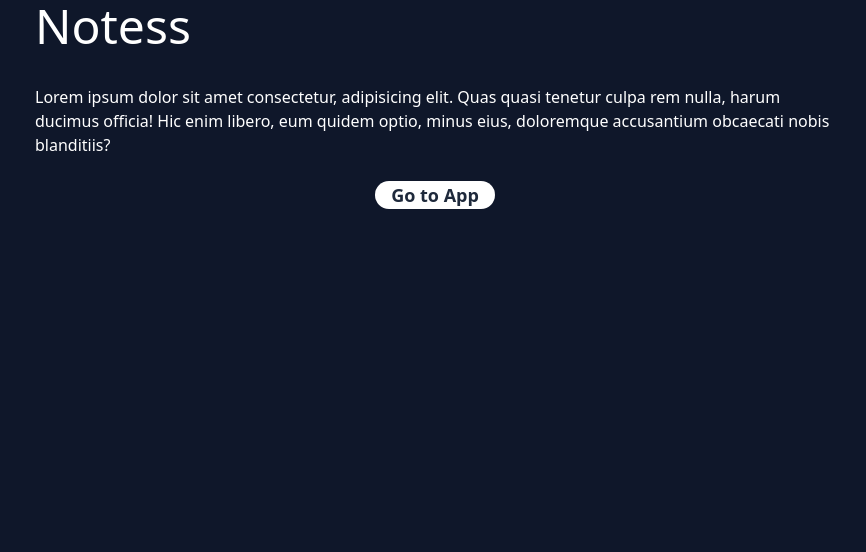
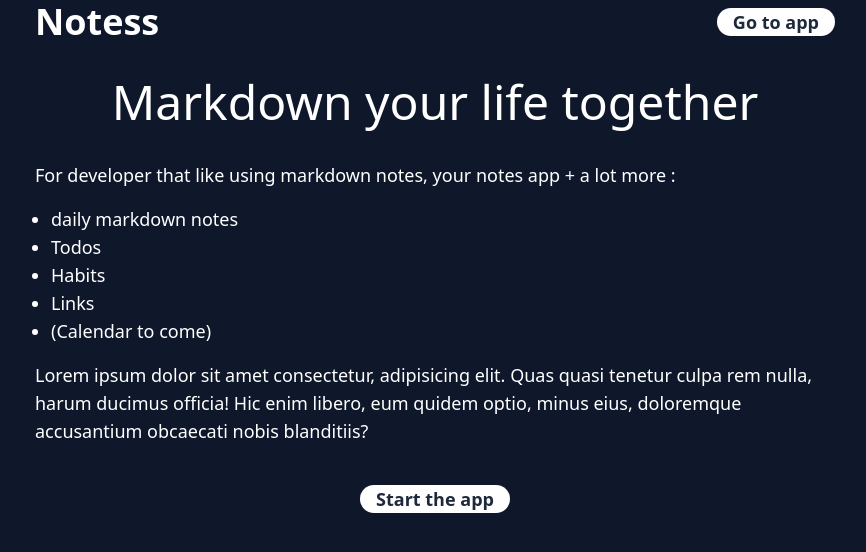
Before and after one commit to Britnell/Notesss, an Astro site: page / in a window 1280 px wide. Shown: the whole page, without its empty margins (205-1071 px from the left). Built offline with nearby package versions, Linux system fonts and the light colour scheme; Astro itself is replaced by a stand-in of ours.

Commit message:
homepage info

```diff
--- a/src/pages/index.astro
+++ b/src/pages/index.astro
@@ -4,16 +4,27 @@ import Page from '../components/page.astro'
 ---
 <Page>
 	<div class=" max-w-[800px] mx-auto">
-		<header>
-			<h1>Notess</h1>
+		<header class=" flex justify-between items-center py-1">
+			<span class=" text-4xl leading-none font-semibold">Notess</span>
+			<a href="/login" class=" rounded-full px-4 bg-white text-slate-800 font-bold text-lg " >
+				Go to app</a>
 		</header>
-		<main class="my-8">
+		<main class="my-8 text-lg space-y-4">
+			<h1 class=" my-8 text-center">Markdown your life together</h1>
+			<p>For developer that like using markdown notes, your notes app + a lot more :</p>
+			<ul class=" ml-4 list-disc">
+				<li>daily markdown notes</li>
+				<li>Todos</li>
+				<li>Habits</li>
+				<li>Links</li>
+				<li>(Calendar to come)</li>
+			</ul>
 			<p>
 				Lorem ipsum dolor sit amet consectetur, adipisicing elit. Quas quasi tenetur culpa rem nulla, harum ducimus officia! Hic enim libero, eum quidem optio, minus eius, doloremque accusantium obcaecati nobis blanditiis?
 			</p>
 			<div class="flex ">
 				<a href="/login" class=" mx-auto mt-6 rounded-full px-4 bg-white text-slate-800 font-bold text-lg " >
-				Go to App</a>
+				Start the app</a>
 			</div>
 		</main>
 	</div>
```
